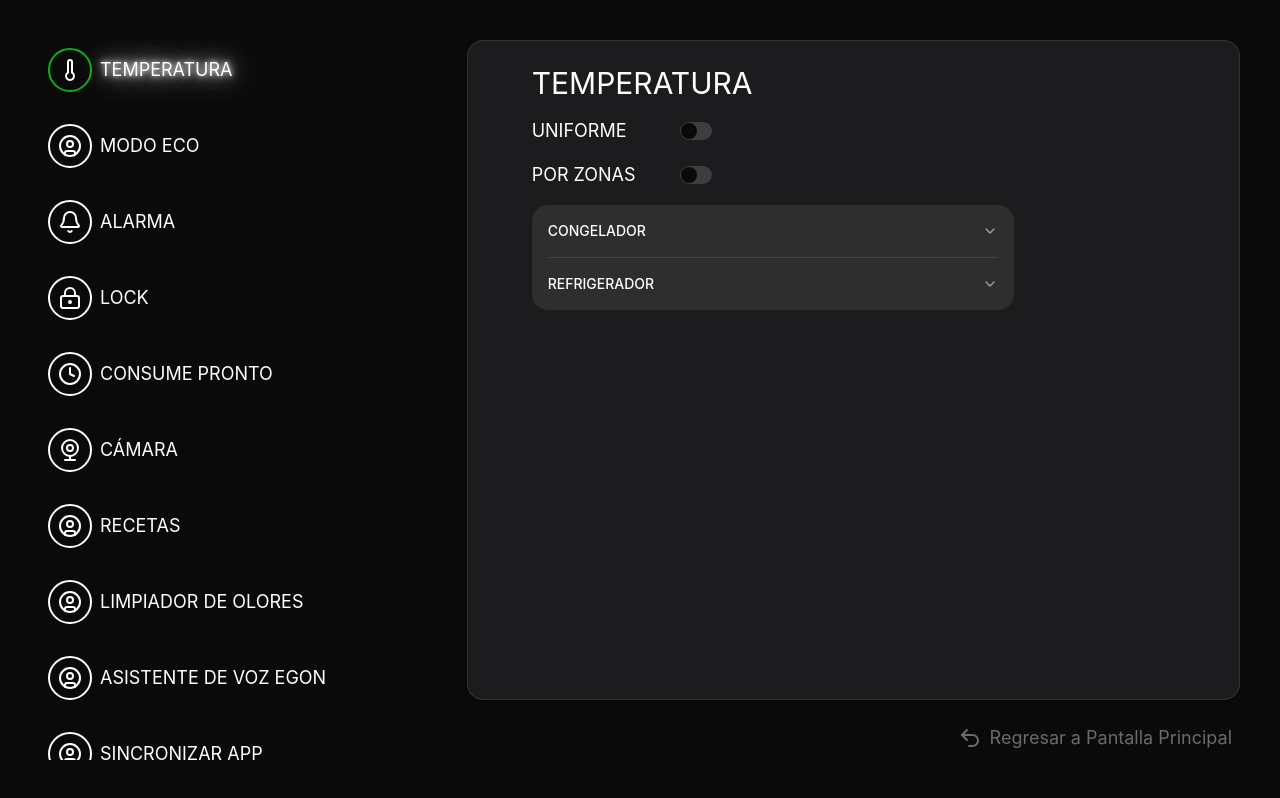
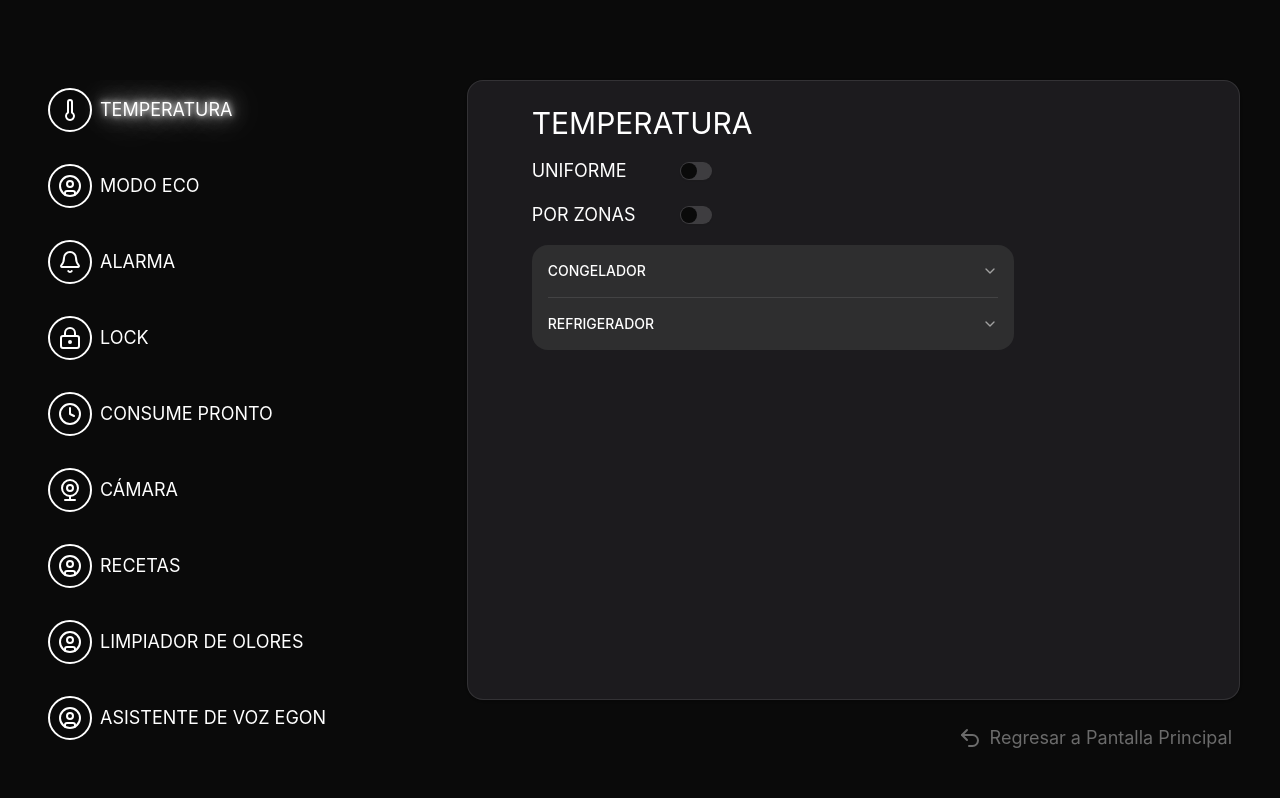
Before and after one commit to DanielCruzAr/EGON-RECIPIES, a Next.js app: page /temp in a window 1280 px wide. Built offline with nearby package versions, Linux system fonts and the light colour scheme.

Commit message:
added global state management & slider values

```diff
--- a/package.json
+++ b/package.json
@@ -22,7 +22,8 @@
         "next": "15.3.1",
         "react": "^19.0.0",
         "react-dom": "^19.0.0",
-        "tailwind-merge": "^3.2.0"
+        "tailwind-merge": "^3.2.0",
+        "zustand": "^5.0.4"
     },
     "devDependencies": {
         "@eslint/eslintrc": "^3",
--- a/src/app/alarm/page.tsx
+++ b/src/app/alarm/page.tsx
@@ -1,16 +1,22 @@
+"use client";
+
 import { Switch } from "@/components/ui/switch";
+import { useUIStore } from "@/stores/uiStore";
 import React from "react";
 
-const page = () => {
+const Page = () => {
+    const alarm = useUIStore((state) => state.alarm);
+    const setAlarm = useUIStore((state) => state.setAlarm);
+
     return (
         <div className="flex flex-col items-start justify-start px-10 gap-4">
             <h2>ALARMA</h2>
             <p className="text-gray-1">
                 Alarma de puerta abierta cada 2 minutos.
             </p>
-            <Switch />
+            <Switch checked={alarm} onCheckedChange={() => setAlarm(!alarm)} />
         </div>
     );
 };
 
-export default page;
+export default Page;
--- a/src/app/eco/page.tsx
+++ b/src/app/eco/page.tsx
@@ -1,7 +1,13 @@
+"use client";
+
 import { Switch } from "@/components/ui/switch";
+import { useUIStore } from "@/stores/uiStore";
 import React from "react";
 
-const page = () => {
+const Page = () => {
+    const ecoMode = useUIStore((state) => state.ecoMode);
+    const setEcoMode = useUIStore((state) => state.setEcoMode);
+
     return (
         <div className="flex flex-col items-start justify-start px-10 gap-4">
             <h2>MODO ECO</h2>
@@ -11,9 +17,12 @@ const page = () => {
                 ajusta automáticamente la configuración de otras funciones para
                 mejorar la eficiencia energética.
             </p>
-            <Switch />
+            <Switch
+                checked={ecoMode}
+                onCheckedChange={() => setEcoMode(!ecoMode)}
+            />
         </div>
     );
 };
 
-export default page;
+export default Page;
--- a/src/app/globals.css
+++ b/src/app/globals.css
@@ -106,6 +106,10 @@
         text-shadow: 0 0 5px #d1d1d1, 0 0 10px #d1d1d1, 0 0 20px #d1d1d1,
             0 0 40px #d1d1d1;
     }
+    .neon-border {
+        border: 2px solid #08b219;
+        box-shadow: 0 0 10px #08b219, 0 0 20px #08b219;
+    }
 }
 
 body {
--- a/src/app/layout.tsx
+++ b/src/app/layout.tsx
@@ -16,8 +16,8 @@ export default function RootLayout({
     return (
         <html lang="en">
             <body>
-                <div className="grid grid-cols-12 h-screen py-10 overflow-y-scroll scrollbar-none">
-                    <AppSidebar className="col-span-2 md:col-span-4 px-2 md:px-10 overflow-auto" />
+                <div className="grid grid-cols-12 h-screen pb-10 pt-24 md:pt-20 overflow-y-scroll scrollbar-none">
+                    <AppSidebar className="col-span-2 md:col-span-4 px-2 md:px-10 overflow-y-auto" />
                     <main className="col-span-10 md:col-span-8">
                         <Page>{children}</Page>
                     </main>
--- a/src/app/lock/page.tsx
+++ b/src/app/lock/page.tsx
@@ -1,7 +1,13 @@
+"use client";
+
 import { Switch } from "@/components/ui/switch";
 import React from "react";
+import { useUIStore } from "@/stores/uiStore";
 
-const page = () => {
+const Page = () => {
+    const lock = useUIStore((state) => state.lock);
+    const setLock = useUIStore((state) => state.setLock);
+
     return (
         <div className="flex flex-col items-start justify-start px-10 gap-4">
             <h2>LOCK</h2>
@@ -9,9 +15,9 @@ const page = () => {
                 La función LOCK bloquea la pantalla, impidiendo su edición, con
                 excepción de este apartado específico.
             </p>
-            <Switch />
+            <Switch checked={lock} onCheckedChange={() => setLock(!lock)} />
         </div>
     );
 };
 
-export default page;
+export default Page;
--- a/src/app/page.tsx
+++ b/src/app/page.tsx
@@ -61,8 +61,11 @@ export default function Home() {
                         })}
                     </h2>
                 </div>
-                <div className="flex gap-4 w-full justify-center overflow-auto lg:overflow-hidden">
-                    <div className="flex flex-col items-center justify-center w-[150px] h-[150px] rounded-2xl p-6 bg-card-2 hover:transform hover:scale-105 transition-transform duration-300 ease-in-out cursor-pointer">
+                <div className="flex gap-4 w-full justify-center overflow-auto lg:overflow-visible">
+                    <div
+                        className="flex flex-col items-center justify-center w-[150px] h-[150px] rounded-2xl p-6 bg-card-2 hover:transform hover:scale-105 transition-transform duration-300 ease-in-out cursor-pointer"
+                        onClick={() => (window.location.href = "/recipes")}
+                    >
                         <div className="flex flex-col items-center justify-center">
                             <h4>RECETAS</h4>
                             <p className="text-gray-1 text-sm">SNACKS</p>
--- a/src/app/temp/page.tsx
+++ b/src/app/temp/page.tsx
@@ -2,17 +2,24 @@
 
 import FridgeAccordion from "@/components/FridgeAccordion";
 import { Switch } from "@/components/ui/switch";
-import React, { useState } from "react";
+import { useUIStore } from "@/stores/uiStore";
+import React from "react";
 
 const Page = () => {
-    const [zonesAvailable, setZonesAvailable] = useState(false);
+    const zonesAvailable = useUIStore((state) => state.zonesAvailable);
+    const setZonesAvailable = useUIStore((state) => state.setZonesAvailable);
+    const uniformMode = useUIStore((state) => state.uniformMode);
+    const setUniformMode = useUIStore((state) => state.setUniformMode);
 
     return (
         <div className="flex flex-col items-start justify-start px-10 gap-4">
             <h2>TEMPERATURA</h2>
             <div className="flex gap-6 items-center justify-between w-45">
                 <h3>UNIFORME</h3>
-                <Switch />
+                <Switch
+                    checked={uniformMode}
+                    onCheckedChange={() => setUniformMode(!uniformMode)}
+                />
             </div>
             <div className="flex gap-6 items-center justify-between w-45">
                 <h3>POR ZONAS</h3>
--- a/src/components/AppSidebar.tsx
+++ b/src/components/AppSidebar.tsx
@@ -11,34 +11,40 @@ import {
 } from "lucide-react";
 import { usePathname } from "next/navigation";
 import Link from "next/link";
+import { useUIStore } from "@/stores/uiStore";
 
 const AppSidebar = ({ className }: { className?: string }) => {
     const pathName = usePathname();
+    const zonesAvailable = useUIStore((state) => state.zonesAvailable);
+    const uniformMode = useUIStore((state) => state.uniformMode);
+    const ecoMode = useUIStore((state) => state.ecoMode);
+    const alarm = useUIStore((state) => state.alarm);
+    const lock = useUIStore((state) => state.lock);
 
     const items = [
         {
             name: "TEMPERATURA",
             icon: <Thermometer />,
             href: "/temp",
-            active: pathName === "/temp",
+            active: zonesAvailable && uniformMode,
         },
         {
             name: "MODO ECO",
             icon: <CircleUser />,
             href: "/eco",
-            active: pathName === "/eco",
+            active: ecoMode,
         },
         {
             name: "ALARMA",
             icon: <Bell />,
             href: "/alarm",
-            active: pathName === "/alarm",
+            active: alarm,
         },
         {
             name: "LOCK",
             icon: <LockKeyhole />,
             href: "/lock",
-            active: pathName === "/lock",
+            active: lock,
         },
         {
             name: "CONSUME PRONTO",
@@ -92,14 +98,14 @@ const AppSidebar = ({ className }: { className?: string }) => {
                 >
                     <div
                         className={`rounded-full border-2 ${
-                            item.active ? "border-primary" : "border-foreground"
+                            item.active ? "neon-border" : "border-foreground"
                         } p-2`}
                     >
                         {item.icon}
                     </div>
                     <h3
                         className={`hidden md:block ml-2 ${
-                            item.active ? "neon-text" : ""
+                            item.href === pathName ? "neon-text" : ""
                         }`}
                     >
                         {item.name}
--- a/src/components/LabeledSlider.tsx
+++ b/src/components/LabeledSlider.tsx
@@ -1,11 +1,23 @@
-import React from "react";
+"use client";
+
+import React, { useState } from "react";
 import { Slider } from "./ui/slider";
 
-const LabeledSlider = () => {
-    const min = -24;
-    const max = -15;
-    const marks = [min, -18, max];
+// refri 1 a 7
+// congelador -15 a -21
+const LabeledSlider = ({
+    min,
+    max,
+    defaultValue,
+}: {
+    min: number;
+    max: number;
+    defaultValue: number;
+}) => {
+    const [sliderValue, setSliderValue] = useState<number[]>([defaultValue]);
+    const marks = [min, sliderValue, max];
     const bottomLabels = ["-", "", "+"];
+
     return (
         <div className="w-full px-4">
             {/* Labels above the slider */}
@@ -27,7 +39,14 @@ const LabeledSlider = () => {
             </div>
 
             {/* Slider */}
-            <Slider defaultValue={[-19.5]} min={min} max={max} step={0.5} />
+            <Slider
+                defaultValue={[-18]}
+                min={min}
+                max={max}
+                step={1}
+                value={sliderValue}
+                onValueChange={(value) => setSliderValue(value)}
+            />
 
             {/* Labels below the slider */}
             <div className="flex justify-between px-2 mt-2 text-sm">
--- /dev/null
+++ b/src/stores/uiStore.ts
@@ -0,0 +1,27 @@
+import { create } from "zustand";
+
+interface UIState {
+    zonesAvailable: boolean;
+    setZonesAvailable: (value: boolean) => void;
+    uniformMode: boolean;
+    setUniformMode: (value: boolean) => void;
+    ecoMode: boolean;
+    setEcoMode: (value: boolean) => void;
+    alarm: boolean;
+    setAlarm: (value: boolean) => void;
+    lock: boolean;
+    setLock: (value: boolean) => void;
+}
+
+export const useUIStore = create<UIState>((set) => ({
+    zonesAvailable: false,
+    setZonesAvailable: (value) => set({ zonesAvailable: value }),
+    uniformMode: false,
+    setUniformMode: (value) => set({ uniformMode: value }),
+    ecoMode: false,
+    setEcoMode: (value) => set({ ecoMode: value }),
+    alarm: false,
+    setAlarm: (value) => set({ alarm: value }),
+    lock: false,
+    setLock: (value) => set({ lock: value }),
+}));
```
Also changed, not shown: src/components/FridgeAccordion.tsx (+12 -4 lines), 1 other file (tests, documents, lock files or other folders).
